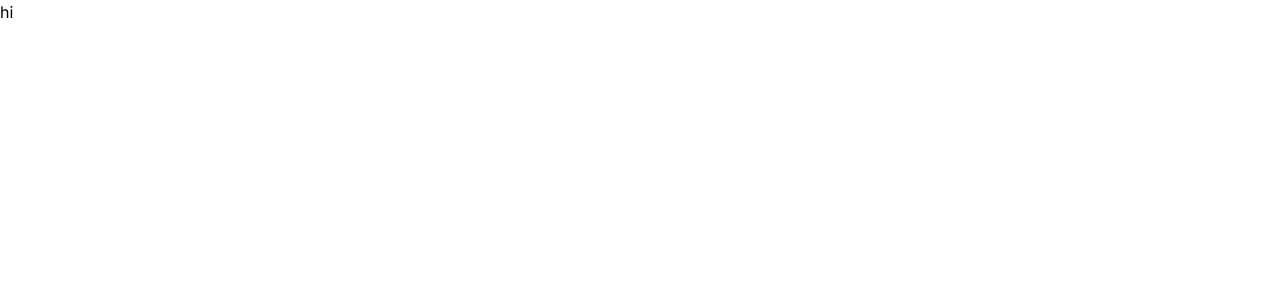
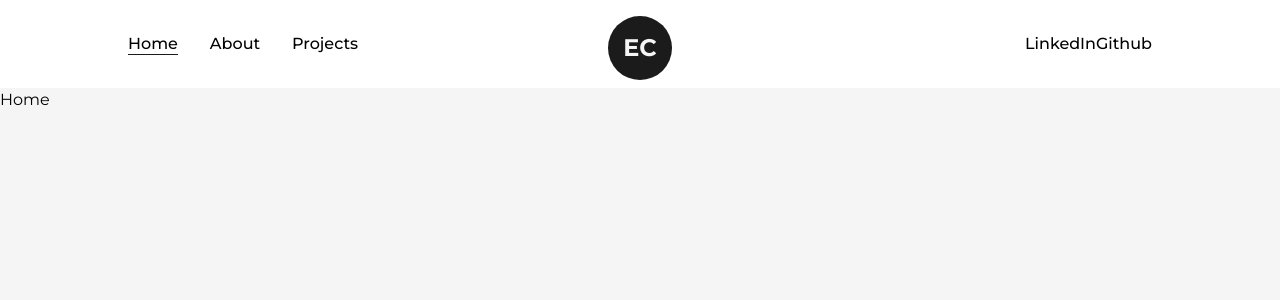
Before and after one commit to erichen886/portfolio_site, a Next.js app: page / in a window 1280 px wide. Shown: the top 300 px of the page. Built offline with nearby package versions, Linux system fonts and the light colour scheme.

Commit message:
added navbar

```diff
--- a/package.json
+++ b/package.json
@@ -15,6 +15,7 @@
     "autoprefixer": "10.4.14",
     "eslint": "8.43.0",
     "eslint-config-next": "13.4.7",
+    "framer-motion": "^10.12.17",
     "next": "13.4.7",
     "postcss": "8.4.24",
     "react": "18.2.0",
--- a/src/app/layout.tsx
+++ b/src/app/layout.tsx
@@ -1,21 +1,26 @@
-import './globals.css'
-import { Inter } from 'next/font/google'
+import "./globals.css";
+import { Montserrat } from "next/font/google";
+import NavBar from "@/components/NavBar";
 
-const inter = Inter({ subsets: ['latin'] })
+//More about fonts with tailwing: https://nextjs.org/docs/pages/building-your-application/optimizing/fonts#with-tailwind-css
+const montserrat = Montserrat({ subsets: ["latin"], variable: "--font-mont" });
 
 export const metadata = {
-  title: 'Create Next App',
-  description: 'Generated by create next app',
-}
+  title: "Create Next App",
+  description: "Generated by create next app",
+};
 
 export default function RootLayout({
   children,
 }: {
-  children: React.ReactNode
+  children: React.ReactNode;
 }) {
   return (
     <html lang="en">
-      <body className={inter.className}>{children}</body>
+      <body className={`${montserrat.variable} font-mont`}>
+        <NavBar />
+        {children}
+      </body>
     </html>
-  )
+  );
 }
--- a/src/app/page.tsx
+++ b/src/app/page.tsx
@@ -1,5 +1,13 @@
-import Image from "next/image";
+import Head from "next/head";
 
 export default function Home() {
-  return <main>hi</main>;
+  return (
+    <>
+      <Head>
+        <meta name="viewport" content="width=device-width, initial-scale=1" />
+        <link rel="icon" href="./favicon.ico" />
+      </Head>
+      <main className="bg-light w-full min-h-screen">Home</main>
+    </>
+  );
 }
--- /dev/null
+++ b/src/components/Logo.tsx
@@ -0,0 +1,32 @@
+"use client";
+import Link from "next/link";
+import React from "react";
+import { motion } from "framer-motion";
+
+const MotionLink = motion(Link);
+//Todo: Change logo maybe design something in svg
+const Logo = () => {
+  return (
+    <div className="flex items-center justify-center mt-2">
+      <MotionLink
+        href="/"
+        className="w-16 h-16 bg-dark text-light flex items-center justify-center rounded-full text-2xl font-bold"
+        whileHover={{
+          backgroundColor: [
+            "#121212",
+            "rgba(131,58,180,1)",
+            "rgba(253,29,1)",
+            "rgba(251,176,69,1)",
+            "rgba(131,58,180,1)",
+            "#121212",
+          ],
+          transition: { duration: 1, repeat: Infinity },
+        }}
+      >
+        EC
+      </MotionLink>
+    </div>
+  );
+};
+
+export default Logo;
--- /dev/null
+++ b/src/components/NavBar.tsx
@@ -0,0 +1,53 @@
+"use client";
+import Link from "next/link";
+import React from "react";
+import Logo from "./Logo";
+import { usePathname } from "next/navigation";
+
+type CustomLinkProps = {
+  href: string;
+  title: string;
+  className?: string;
+};
+
+const CustomLink = ({ href, title, className = "" }: CustomLinkProps) => {
+  const pathName = usePathname();
+  return (
+    <Link href={href} className={`${className} relative group`}>
+      {title}
+      <span
+        className={`h-[1px] inline-block bg-dark absolute left-0 -bottom-0.5 group-hover:w-full transition-[width] ease duration-300 ${
+          pathName === href ? "w-full" : "w-0"
+        }`}
+      >
+        &nbsp;
+      </span>
+    </Link>
+  );
+};
+
+const NavBar = () => {
+  return (
+    <header className="w-full px-32 py-8 font-medium flex items-center justify-between">
+      <nav>
+        <CustomLink href="/" title="Home" className="mr-4" />
+        <CustomLink href="/about" title="About" className="mx-4" />
+        <CustomLink href="/projects" title="Projects" className="ml-4" />
+      </nav>
+      <nav>
+        <Link href="/" target={"_blank"}>
+          LinkedIn
+        </Link>
+        <Link href="/" target={"_blank"}>
+          Github
+        </Link>
+      </nav>
+      {/* TODO: check if this is actually centered */}
+      <div className="absolute left-[50%] top-2 translate-x-[-50%]">
+        <Logo />
+      </div>
+    </header>
+  );
+};
+
+export default NavBar;
--- a/tailwind.config.js
+++ b/tailwind.config.js
@@ -1,18 +1,29 @@
 /** @type {import('tailwindcss').Config} */
 module.exports = {
   content: [
-    './src/pages/**/*.{js,ts,jsx,tsx,mdx}',
-    './src/components/**/*.{js,ts,jsx,tsx,mdx}',
-    './src/app/**/*.{js,ts,jsx,tsx,mdx}',
+    "./src/pages/**/*.{js,ts,jsx,tsx,mdx}",
+    "./src/components/**/*.{js,ts,jsx,tsx,mdx}",
+    "./src/app/**/*.{js,ts,jsx,tsx,mdx}",
   ],
   theme: {
     extend: {
       backgroundImage: {
-        'gradient-radial': 'radial-gradient(var(--tw-gradient-stops))',
-        'gradient-conic':
-          'conic-gradient(from 180deg at 50% 50%, var(--tw-gradient-stops))',
+        "gradient-radial": "radial-gradient(var(--tw-gradient-stops))",
+        "gradient-conic":
+          "conic-gradient(from 180deg at 50% 50%, var(--tw-gradient-stops))",
+      },
+      fontFamily: {
+        mont: ["var(--font-mont)"],
+      },
+      colors: {
+        dark: "#1b1b1b",
+        light: "#f5f5f5",
+        primary: "#B63E96",
+        primaryDark: "#58E6D9",
       },
     },
   },
   plugins: [],
-}
+};
+
+//TODO: change color scheme
```
Also changed, not shown: 1 other file (tests, documents, lock files or other folders).
